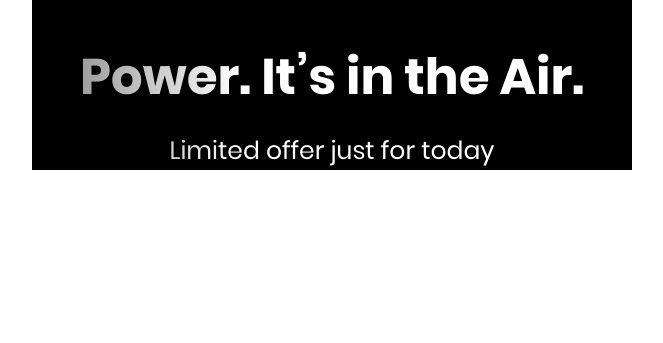
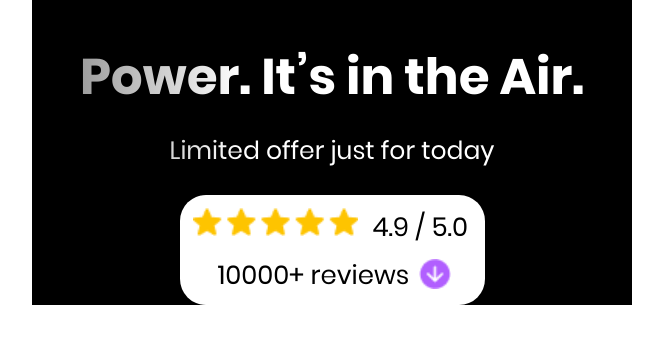
Before and after one commit to ImExpDeveloper/technopark, a plain HTML site: page src/index.html in a window 1280 px wide. Shown: the part 161-504 px from the top of the page, without its empty margins (308-971 px from the left). Drawn offline with Linux system fonts and the light colour scheme; files whose address does not match are found by name; a web font is replaced by a local one.

Commit message:
Блок с рейтингом товара готов

```diff
--- a/scss/blocks/_screen.scss
+++ b/scss/blocks/_screen.scss
@@ -4,6 +4,7 @@
   flex-direction: column;
   padding-top: 64px;
 }
+//Title
 
 #screen .screen__title {
   background-image: linear-gradient(90deg, rgba(128,128,128,1) 0%, rgba(255,255,255,1) 35%);
@@ -24,3 +25,52 @@
   font-size: 25px;
   margin-top: 27px;
 }
+
+//Container
+
+#screen .screen__container{
+  background: $white;
+  border-radius: 26px;
+  max-width: 305px;
+  height: 110px;
+  margin-top: 25px;
+  margin-left: auto;
+  margin-right: auto;
+}
+
+#screen .screen__container p {
+  font-family: $font-main;
+  font-weight: 400;
+  font-size: 26px;
+}
+
+#screen .screen__container-1 {
+  display: flex;
+  padding-top: 13px;
+}
+
+#screen .screen__img-1{
+  height: 28px;
+  width: 180px;
+  background-image: url(../src/img/Stars.png);
+  background-repeat: no-repeat;
+  background-size: contain;
+  margin-left: 13px;
+}
+
+#screen .screen__container-2{
+  display: flex;
+  align-items: center;
+  justify-content: center;
+  padding-top: 9px;
+  margin-left: 5px;
+}
+
+#screen .screen__img-2 {
+  background-image: url(../src/img/Download.png);
+  background-repeat: no-repeat;
+  background-size: contain;
+  height: 32px;
+  width: 32px;
+  margin-left: 10px;
+}
--- a/src/index.html
+++ b/src/index.html
@@ -59,8 +59,15 @@
                 <h2>Power. It’s in the Air.</h2>
                 <p>Limited offer just for today</p>
             </div>
-            <div class="screen__body">
-
+            <div class="screen__container">
+                <div class="screen__container-1">
+                    <div class="screen__img-1"></div>
+                    <p>4.9 / 5.0</p>
+                </div>
+                <div class="screen__container-2">
+                    <p>10000+ reviews</p>
+                    <div class="screen__img-2"></div>
+                </div>
             </div>
         </div>
     </section>
```
Also changed, not shown: css/main.css, css/main.min.css, src/img/Download.png (added), src/img/Stars.png (added), 1 other file. Lines whose indentation alone changed are shown as unchanged.
